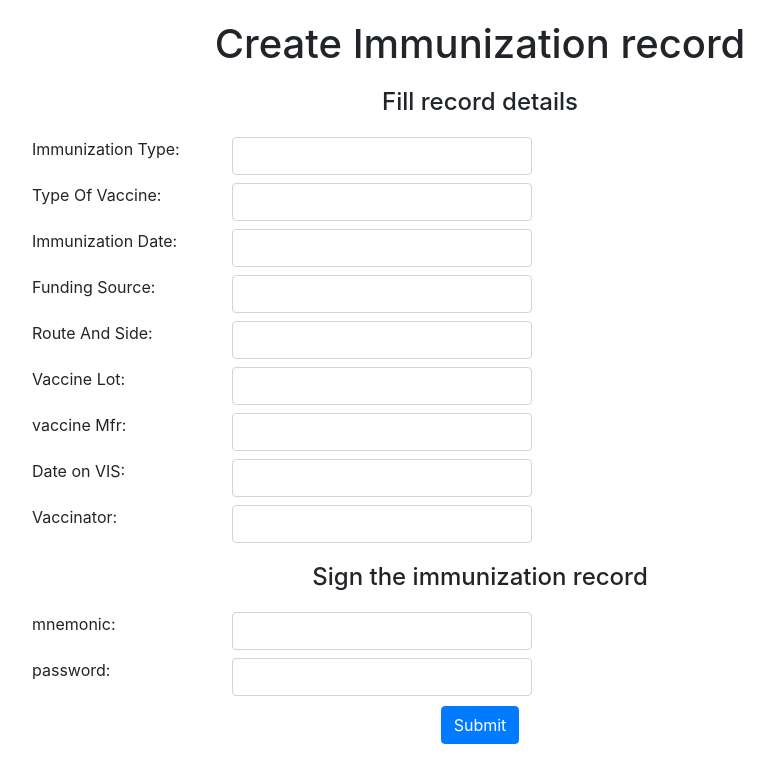
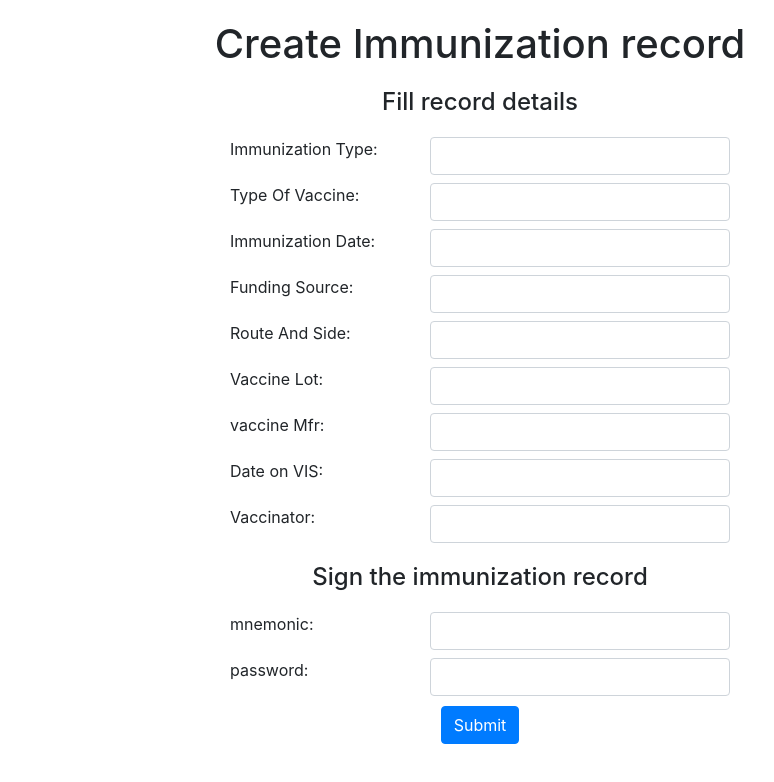
Before and after one commit to veggie-trex/doctor-app, a React app: page /create-record in a window 1280 px wide. Shown: the top 782 px of the page, without its empty margins (160-934 px from the left). Built offline with nearby package versions, Linux system fonts and the light colour scheme.

Commit message:
update style

```diff
--- a/src/components/create-record/CreateRecordView.css
+++ b/src/components/create-record/CreateRecordView.css
@@ -17,7 +17,7 @@ label .form-control {
 }
 
 .inputs {
-    width: 70%;
+    width: 500px;
     margin: 10px auto;
     position: relative;
     text-align: center;
```
